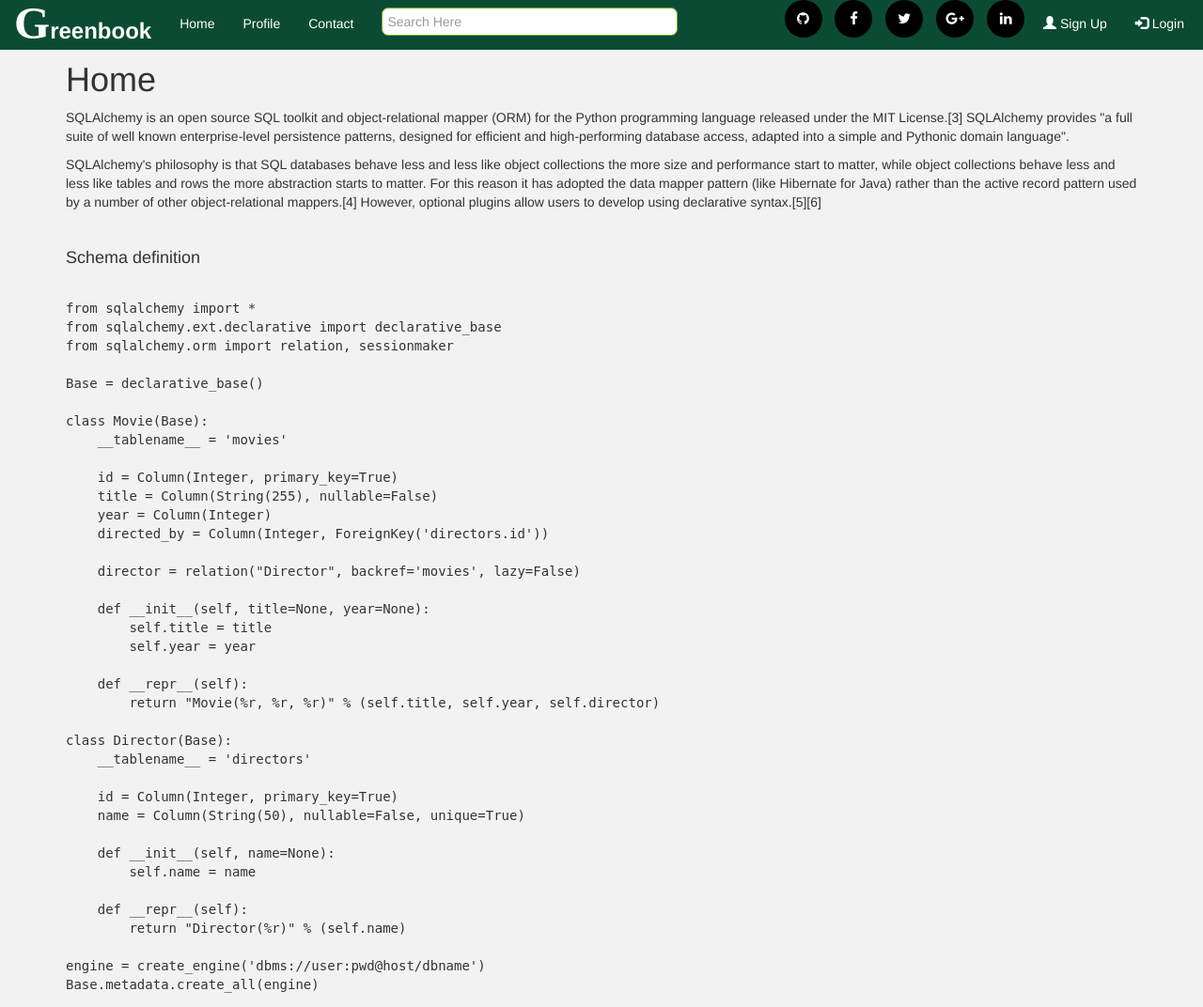
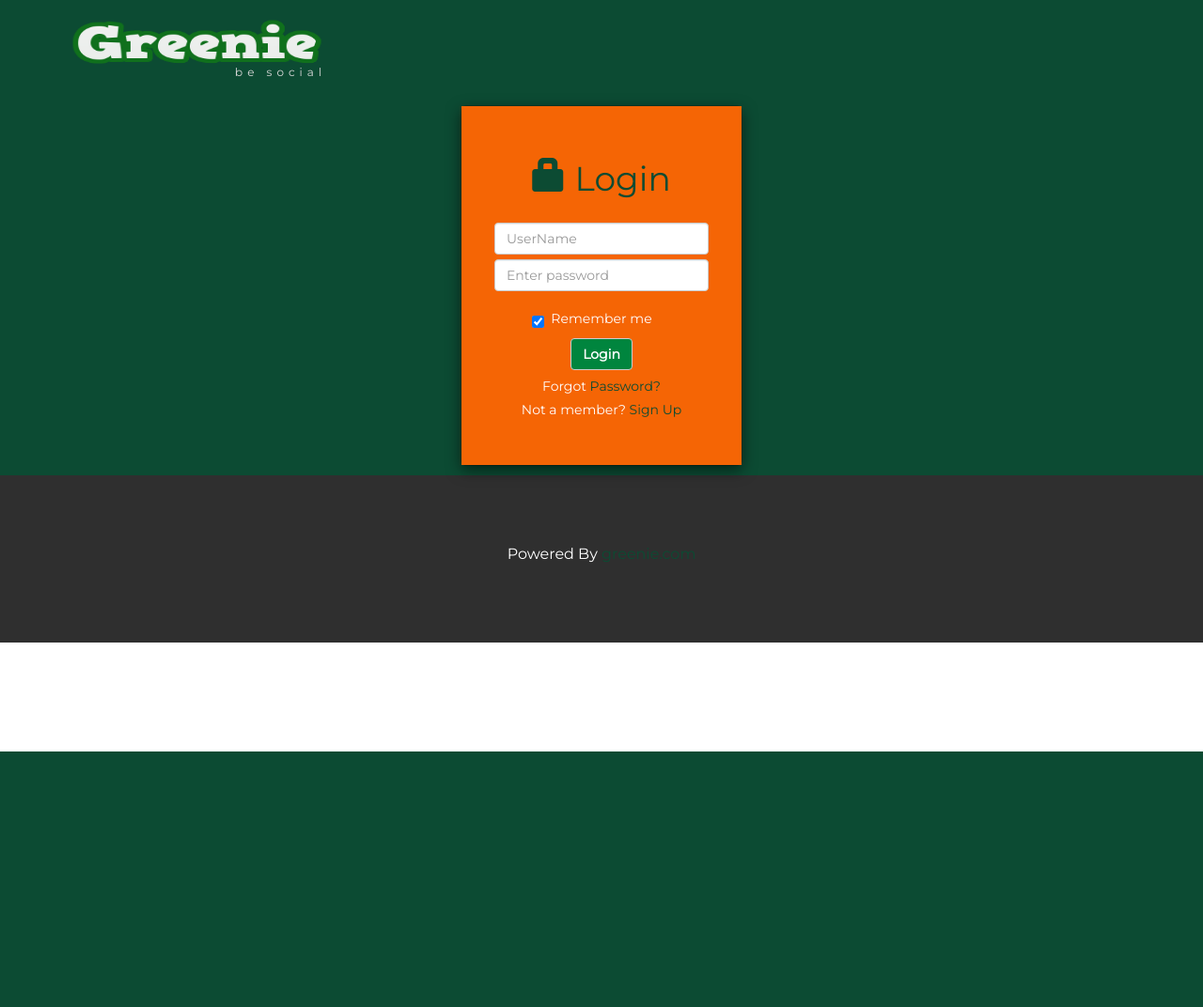
Before and after one commit to hirokgreen/greenbook, a Flask app: page / in a window 1280 px wide. Shown: the whole page at 94% size. After the commit the page ends 800 px from the top, so only its background shows below. Run offline with Flask 2, Linux system fonts and the light colour scheme; parts of the project's set-up code (start-up, migrations or seed data) failed here and were passed over; some libraries are stand-ins or nearby versions.

Commit message:
home view modified

```diff
--- a/app.py
+++ b/app.py
@@ -14,12 +14,43 @@ app.secret_key='hirok'
 #def connect_db():
  #   return sqlite3.connect(app.config['DATABASE'])
 
-@app.route("/")
-def home():
-        return render_template('home.html')
+@app.route("/",methods=['GET', 'POST'])
+def log():
+    if 'logged_in' in session:
+        return  redirect(url_for('hello'))
+    else:
+        form = LoginForm()
+        name = None
+        if request.method == 'POST':
+            if form.validate_on_submit():
+               obj = Hssh(form.password.data)
+               table = Table('users', metadata, autoload=True)
+               rs = select([table.c.id,table.c.uname,table.c.password],table.c.uname==form.username.data).execute()
+               for row in rs:
+                  id = row[0]
+                  name = row[1]
+                  password = row[2]
+               if name != None:
+                 if obj.chkpassword(password) is True:
+                     session['logged_in'] = True
+                     #if request.form.get("remember")=='1':
+                        #cookie session
+                     session['name'] = name
+                     author = 'green'+str(id)
+                     session['auth'] = author
+                     flash('you are successfully logged in')
+                     return  redirect(url_for('hello'))
+                 else:
+                     flash('username or password is incorrect')
+                     return render_template('log.html',form=form)
 
-def welcome():
-    return render_template('welcome.html')
+               else:
+                   flash('username or password is incorrect')
+                   return render_template('log.html',form=form)
+
+        return render_template('log.html', form=form)
+
+
 
 def login_required(test):
     @wraps(test)
@@ -239,7 +270,7 @@ def logout():
     session.pop('logged_in',None)
     session.pop('name',None)
     flash('You are logged out')
-    return redirect('log')
+    return redirect('')
 
 @app.route("/register/",methods=['GET', 'POST'])
 def register():
@@ -266,7 +297,7 @@ def register():
              table = post.posttable(user_id)
              table.create()
 
-             flash('successfully registered'+ user_id)
+             flash('successfully registered'+ form.uname.data)
              return  redirect('')
          else:
              flash('please fill up the form correctly')
@@ -274,38 +305,6 @@ def register():
      return render_template('register.html', form=form)
 
 
-@app.route("/log/",methods=['GET', 'POST'])
-def log():
-    form = LoginForm()
-    name = None
-    if request.method == 'POST':
-        if form.validate_on_submit():
-           obj = Hssh(form.password.data)
-           table = Table('users', metadata, autoload=True)
-           rs = select([table.c.id,table.c.uname,table.c.password],table.c.uname==form.username.data).execute()
-           for row in rs:
-              id = row[0]
-              name = row[1]
-              password = row[2]
-           if name != None:
-             if obj.chkpassword(password) is True:
-                 session['logged_in'] = True
-                 #if request.form.get("remember")=='1':
-                    #cookie session
-                 session['name'] = name
-                 author = 'green'+str(id)
-                 session['auth'] = author
-                 flash('you are successfully logged in as '+ author)
-                 return  redirect(url_for('hello'))
-             else:
-                 flash('username or password is incorrect')
-                 return render_template('log.html',form=form)
-
-           else:
-               flash('username or password is incorrect')
-               return render_template('log.html',form=form)
-
-    return render_template('log.html', form=form)
 
 @app.route("/hello/<fid>/")
 @app.route("/hello/<fid>/<pid>")
--- a/templates/home.html
+++ /dev/null
@@ -1,61 +0,0 @@
-{% extends 'template.html' %}
-{% block content %}
-    {% for message in get_flashed_messages() %}
-      <div class="alert alert-success fade in">
-	   {{ message }}
-      </div>
-     {% endfor %}
-<h1>Home</h1>
-<p>SQLAlchemy is an open source SQL toolkit and object-relational mapper (ORM) for the Python programming
-    language released under the MIT License.[3]
-    SQLAlchemy provides "a full suite of well known enterprise-level persistence patterns, designed for
-    efficient and high-performing database access, adapted into a simple and Pythonic domain language".</p>
-    <p>SQLAlchemy's philosophy is that SQL databases behave less and less like object collections the more
-    size and performance start to matter, while object collections behave less and less like tables and
-    rows the more abstraction starts to matter. For this reason it has adopted the data mapper pattern
-    (like Hibernate for Java) rather than the active record pattern used by a number of other
-    object-relational mappers.[4] However, optional plugins allow users to develop using
-    declarative syntax.[5][6]
-    </p></br>
-    <h4>Schema definition</h4>
-
-        <xmp style="white-space: pre-wrap;">
-from sqlalchemy import *
-from sqlalchemy.ext.declarative import declarative_base
-from sqlalchemy.orm import relation, sessionmaker
-
-Base = declarative_base()
-
-class Movie(Base):
-    __tablename__ = 'movies'
-
-    id = Column(Integer, primary_key=True)
-    title = Column(String(255), nullable=False)
-    year = Column(Integer)
-    directed_by = Column(Integer, ForeignKey('directors.id'))
-
-    director = relation("Director", backref='movies', lazy=False)
-
-    def __init__(self, title=None, year=None):
-        self.title = title
-        self.year = year
-
-    def __repr__(self):
-        return "Movie(%r, %r, %r)" % (self.title, self.year, self.director)
-
-class Director(Base):
-    __tablename__ = 'directors'
-
-    id = Column(Integer, primary_key=True)
-    name = Column(String(50), nullable=False, unique=True)
-
-    def __init__(self, name=None):
-        self.name = name
-
-    def __repr__(self):
-        return "Director(%r)" % (self.name)
-
-engine = create_engine('dbms://user:pwd@host/dbname')
-Base.metadata.create_all(engine)</xmp>
-
-{% endblock %}
--- a/templates/log.html
+++ b/templates/log.html
@@ -1,64 +1,115 @@
-{% extends 'template.html' %}
+<!DOCTYPE html>
+<html lang="en">
+<head>
+  <!-- Theme Made By www.w3schools.com - No Copyright -->
+  <title>Bootstrap Theme Simply Me</title>
+  <meta charset="utf-8">
+  <meta name="viewport" content="width=device-width, initial-scale=1">
+  <link rel="stylesheet" href="http://maxcdn.bootstrapcdn.com/bootstrap/3.3.6/css/bootstrap.min.css">
+  <link href="http://fonts.googleapis.com/css?family=Montserrat" rel="stylesheet">
+  <script src="https://ajax.googleapis.com/ajax/libs/jquery/1.12.0/jquery.min.js"></script>
+  <script src="http://maxcdn.bootstrapcdn.com/bootstrap/3.3.6/js/bootstrap.min.js"></script>
+  <style>
+  body {
+      font: 20px Montserrat, sans-serif;
+      line-height: 1.8;
+      color: #f5f6f7;
+  }
+  p {font-size: 16px;}
+  .bg-1 {
+      background-color: #0C4B33; /* Green */
+      color: #ffffff;
+  }
+  .bg-4 {
+      background-color: #2f2f2f; /* Black Gray */
+      color: #fff;
+  }
+  .container-fluid {
+      padding-top: 70px;
+      padding-bottom: 70px;
+  }
+  .navbar {
+      padding-top: 1px;
+      padding-bottom: 1px;
+      border: 0;
+      border-radius: 0;
+      margin-bottom: 0;
+      font-size: 12px;
+      letter-spacing: 5px;
+  }
+  a{color:#0C4B33;text-decoration: none;}
+  a:hover {
+      color: #1abc9c; !important;
+  }
+  </style>
+</head>
+<body>
 {% block content %}
+<!-- Navbar -->
+<nav class="navbar navbar-default" style="background-color:#0C4B33;">
+   <div class="container">
+
+     <a class="navbar-brand" href="/"><img style="height:57px; width: 280px;" src="/static/image/logo.png"><h6 style="color:#d9d9d9;margin-left: 180px; margin-top: -3px;">be social</h6></a>
+    </div>
+   </nav>
+<!-- First Container -->
+<div class="container-fluid bg-1 text-center" style="margin-top: -40px">
           {% for message in get_flashed_messages() %}
             <div class="alert alert-danger">
-      <strong>Error!</strong>
                 <a href="#" class="close" data-dismiss="alert" aria-label="close">&times;</a>
 	      {{ message }}
             </div>
           {% endfor %}
 
+    <div class="modal-dialog modal-sm">
+      <!-- Modal content-->
+      <div class="modal-content" >
+        <div class="modal-header" style="padding:35px 50px; background-color: #F56505;">
+          <h1 style="color:#0C4B33;"><span class="glyphicon glyphicon-lock"></span> Login</h1>
+        </div>
+        <div class="modal-body" style="padding:40px 50px; background-color: #F56505; margin-top: -20px;">
           <form class="form-horizontal" role="form" method="post">
-<div cclass="form-group">
-    <label class="col-sm-offset-1 col-sm-10"><h2 style="color: #00853E;font-weight: bolder;"><span class="glyphicon glyphicon-lock"></span> Member Login</h2></label>
-</div>
+            {{ form.hidden_tag() }}
             <div class="form-group">
-      <label class="control-label col-sm-2" for="username">Username:</label>
-        <div class="col-sm-2">
-          <input type="text" name="username" class="form-control input-sm" id="name" placeholder="Enter username" value="{{ request.form.username }}">
-        </div>
-        <label class="control-label col-sm-offset- col-sm-2" style="color: #ff0000; text-align: left;font-weight: normal;font-size: 12px;">{{ form.hidden_tag() }}
+              <input type="text" name="username" value="{{ request.form.username }}" class="form-control" id="name" placeholder="UserName" style="margin-top: -40px;">
+                <p style="color: #000000;font-size: 12px;text-align: left;">
                     {% for error in form.username.errors %}
                         {{ error }}
                     {% endfor %}
-        </label>
+                </p>
             </div>
             <div class="form-group">
-      <label class="control-label col-sm-2" for="password">Password:</label>
-        <div class="col-sm-2">
-          <input type="password" name="password" class="form-control input-sm" id="pass" placeholder="Enter password">
-        </div>
-        <label class="control-label col-sm-offset- col-sm-2" style="color: #ff0000; text-align: left;font-weight: normal;font-size: 12px;">
-            {{ form.hidden_tag() }}
+              <input type="password" name="password" id="pass" class="form-control" id="psw" placeholder="Enter password" style="margin-top: -20px;">
+                <p style="color: #000000;font-size: 12px;text-align: left;">
                     {% for error in form.password.errors %}
                         {{ error }}
                     {% endfor %}
-        </label>
+                </p>
             </div>
-    <div class="form-group">
-        <div class="col-sm-offset-1 col-sm-3" style="text-align: right;">
-          <div class="g-recaptcha" data-sitekey="6Ld90hMTAAAAAHMuWMHuxFV6OQJp224JtCgoXoyB"></div>
+            <div class="checkbox" style="margin-top: -20px;">
+              <h5><input type="checkbox" name="remember" value="1" checked>Remember me</h5>
             </div>
+              <button type="submit" class="btn btn-default" style="color: #ffffff;background-color:#00853E; font-weight: bolder;">Login</button>
+              <center><h5>Forgot <a href="#">Password?</a></h5>
+          <h5>Not a member? <a href="/register">Sign Up</a></h5></center>
+          </form>
+
+
         </div>
-     <div class="form-group">
-     <div class="col-sm-offset-2 col-sm-3">
-      <div class="checkbox">
-        <label><input type="checkbox" name="remember" value="1" checked> Remember me</label>
+
       </div>
-     </div>
-     </div>
-     <div class="form-group">
-      <div class="col-sm-offset-2 col-sm-10">
-        <button type="submit" class="btn btn-default" style="color: #00853E;font-weight: bolder;">Login</button>
+
     </div>
   </div>
 
-</form>
-    <div class="col-sm-offset-2 col-sm-10">
-        <p style="text-align: left; margin-left:-20px;"><a href="#">forgot password?</a></p>
-    </div>
-    <div class="col-sm-offset-1 col-sm-10">
-        <p>Not registered yet ? Now free <a href="/register">sign up</a> (be first)</p>
+{% endblock %}
+
 </div>
 
-{% endblock %}
+<!-- Footer -->
+<footer class="container-fluid bg-4 text-center" style="margin-top: -90px;">
+  <p>Powered By <a href="http://www.greenlife.herokuapp.com">greenie.com</a></p>
+</footer>
+
+</body>
+</html>
--- a/templates/register.html
+++ b/templates/register.html
@@ -148,6 +148,6 @@
 </form>
 
     <div class="col-sm-offset-1 col-sm-10">
-        <p>Already have an Account? <a href="/log"> log in</a></p>
+        <p>Already have an Account? <a href="/"> log in</a></p>
     </div>
 {% endblock %}
--- a/templates/template.html
+++ b/templates/template.html
@@ -85,7 +85,7 @@ function myFunction(arr) {
       </button>
 
 
-      <a style="color: #ffffff; font-size: 24px; font-weight: bolder;" class="navbar-brand" href="/"><span style="font-size: 49px; font-weight: bolder; font-family:'Buxton Sketch';">G</span>reenbook</a>
+     <a class="navbar-brand" href="/"><img style="margin-top: -7px; height:30px; width: 150px;" src="/static/image/logo.png"></a>
     </div>
     <div class="collapse navbar-collapse navbar-ex1-collapse" id="myNavbar">
       <ul class="nav navbar-nav">
@@ -97,7 +97,7 @@ function myFunction(arr) {
       {% if session['logged_in'] != True %}
       <ul class="nav navbar-nav navbar-right" style="margin-right: 5px;">
         <li><a style="color: #ffffff;" href="/register" data-toggle="tooltip" data-placement="bottom" title="register as a new user"><span class="glyphicon glyphicon-user"></span> Sign Up</a></li>
-        <li><a style="color: #ffffff;" href="/log"><span class="glyphicon glyphicon-log-in"></span> Login</a></li>
+        <li><a style="color: #ffffff;" href="/"><span class="glyphicon glyphicon-log-in"></span> Login</a></li>
       </ul>
         {% endif %}
 
```
Also changed, not shown: templates/form.html (deleted, +0 -25 lines), static/image/logo.png (added), static/image/logo2.png (added). Lines whose indentation alone changed are shown as unchanged.
